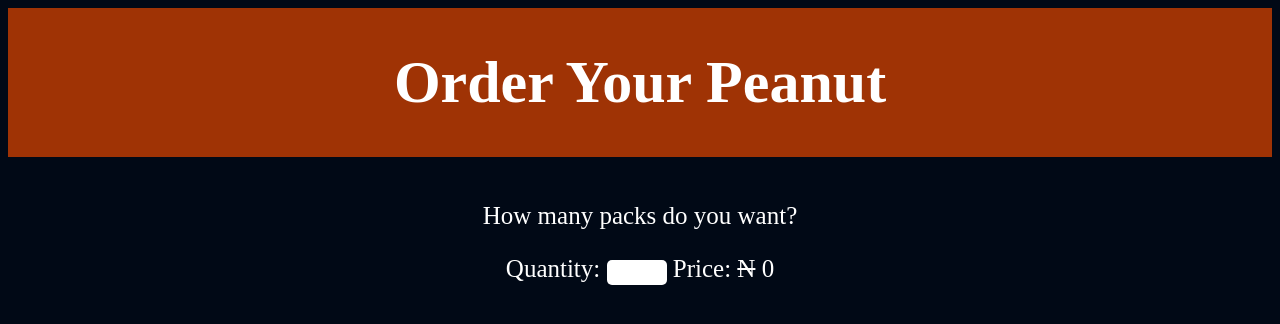
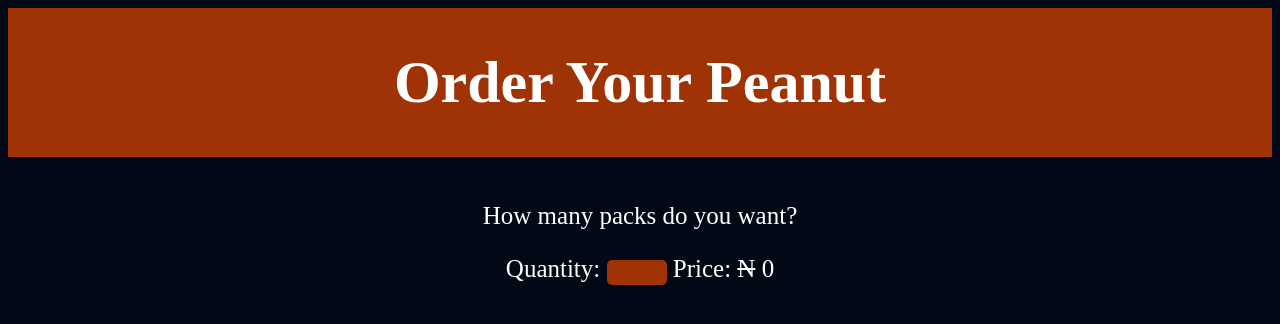
Before and after one commit to Unimke1990/Order_App, a plain HTML site: page index.htm in a window 1280 px wide. Drawn offline with Linux system fonts and the light colour scheme.

Commit message:
more update

```diff
--- a/styless/index.css
+++ b/styless/index.css
@@ -28,4 +28,6 @@ input {
     border-radius: 5px;
     font: 25px;
     text-align: center;
+    background-color: rgb(159, 51, 5);
+    color: #fff;
 }
```
